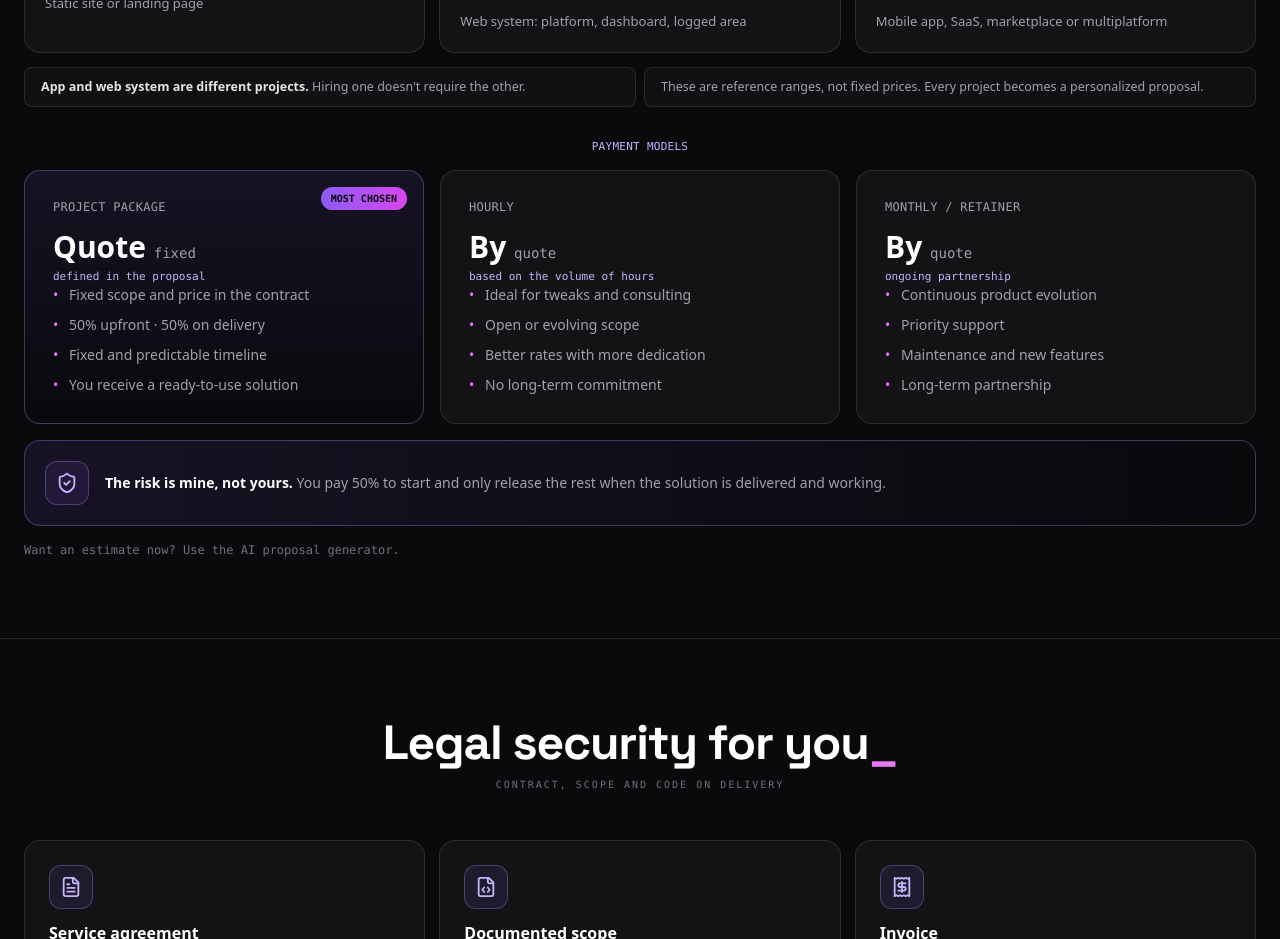
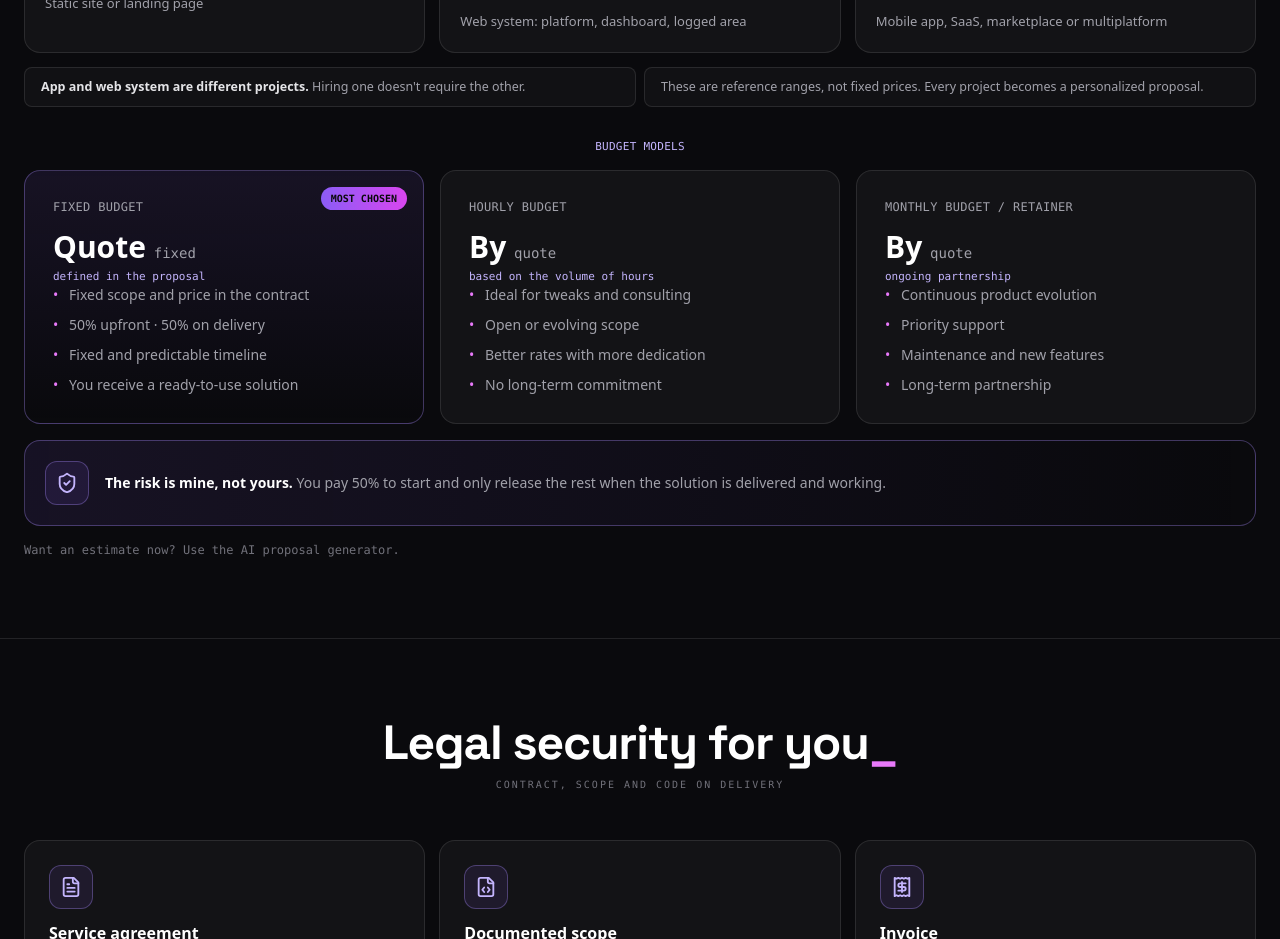
Before and after one commit to pontesneto2/pontes-site, a Next.js app: page /trabalhe-comigo in a window 1280 px wide. Shown: the part 3880-4819 px from the top of the page. Built offline with nearby package versions, Linux system fonts and the light colour scheme; no server answers.

Commit message:
copy: rename investment section to Modelos de orçamento with budget labels
Renames 'Modelos de pagamento' to 'Modelos de orçamento' and the three
cards to Orçamento fixo / por hora / mensal e evolução.

Co-Authored-By: Claude Opus 4.8 (1M context) <noreply@anthropic.com>

```diff
--- a/src/components/trabalhe-comigo/ComoFuncionaInvestimento.tsx
+++ b/src/components/trabalhe-comigo/ComoFuncionaInvestimento.tsx
@@ -49,7 +49,7 @@ const PLANS: Array<{
   {
     featured: true,
     flag: { pt: "MAIS ESCOLHIDO", en: "MOST CHOSEN" },
-    name: { pt: "Pacote por projeto", en: "Project package" },
+    name: { pt: "Orçamento fixo", en: "Fixed budget" },
     price: { pt: "Orçamento", en: "Quote" },
     priceSuffix: { pt: "fechado", en: "fixed" },
     note: { pt: "definido na proposta", en: "defined in the proposal" },
@@ -61,7 +61,7 @@ const PLANS: Array<{
     ],
   },
   {
-    name: { pt: "Por hora", en: "Hourly" },
+    name: { pt: "Orçamento por hora", en: "Hourly budget" },
     price: { pt: "Sob", en: "By" },
     priceSuffix: { pt: "conversa", en: "quote" },
     note: { pt: "conforme o volume de horas", en: "based on the volume of hours" },
@@ -73,7 +73,7 @@ const PLANS: Array<{
     ],
   },
   {
-    name: { pt: "Mensal / evolução", en: "Monthly / retainer" },
+    name: { pt: "Orçamento mensal / evolução", en: "Monthly budget / retainer" },
     price: { pt: "Sob", en: "By" },
     priceSuffix: { pt: "conversa", en: "quote" },
     note: { pt: "parceria contínua", en: "ongoing partnership" },
@@ -140,7 +140,7 @@ export default function ComoFuncionaInvestimento() {
         </div>
 
         <div className="mb-3.5 mt-8 text-center font-mono text-[11px] uppercase tracking-wide text-violet-300">
-          {t({ pt: "Modelos de pagamento", en: "Payment models" })}
+          {t({ pt: "Modelos de orçamento", en: "Budget models" })}
         </div>
         <div className="grid grid-cols-1 gap-4 lg:grid-cols-3">
           {PLANS.map((plan) => (
```
